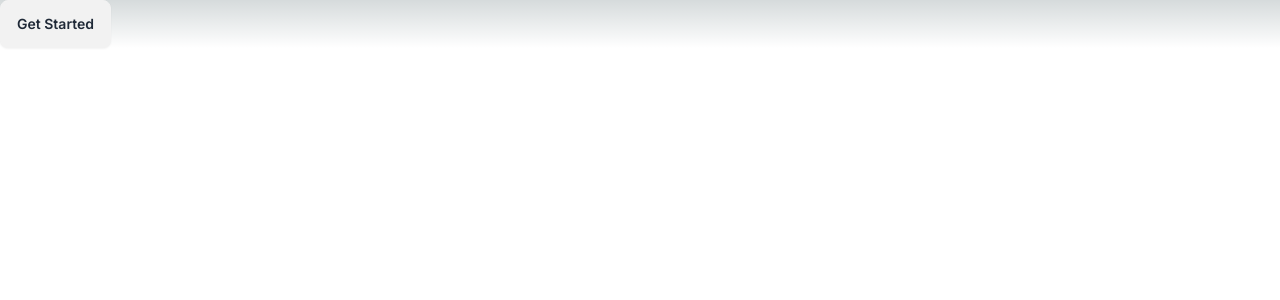
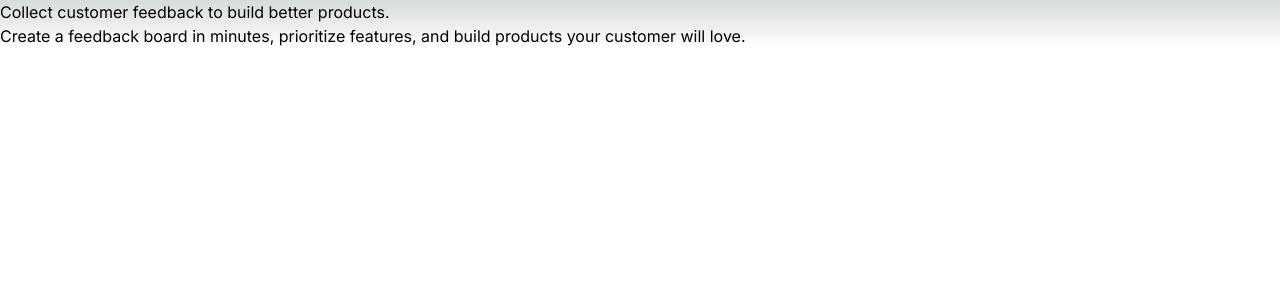
Before and after one commit to shrobro1/my-app, a Next.js app: page / in a window 1280 px wide. Shown: the top 300 px of the page. Built offline with nearby package versions, Linux system fonts and the light colour scheme.

Commit message:
updated hero section

```diff
--- a/app/page.js
+++ b/app/page.js
@@ -3,7 +3,11 @@
 export default function Home() {
   return (
     <main>
-      <button className="btn">Get Started</button>
+      <h1>Collect customer feedback to build better products.</h1>
+      <div>
+        Create a feedback board in minutes, prioritize features, and build
+        products your customer will love.
+      </div>
     </main>
   );
 }
```
